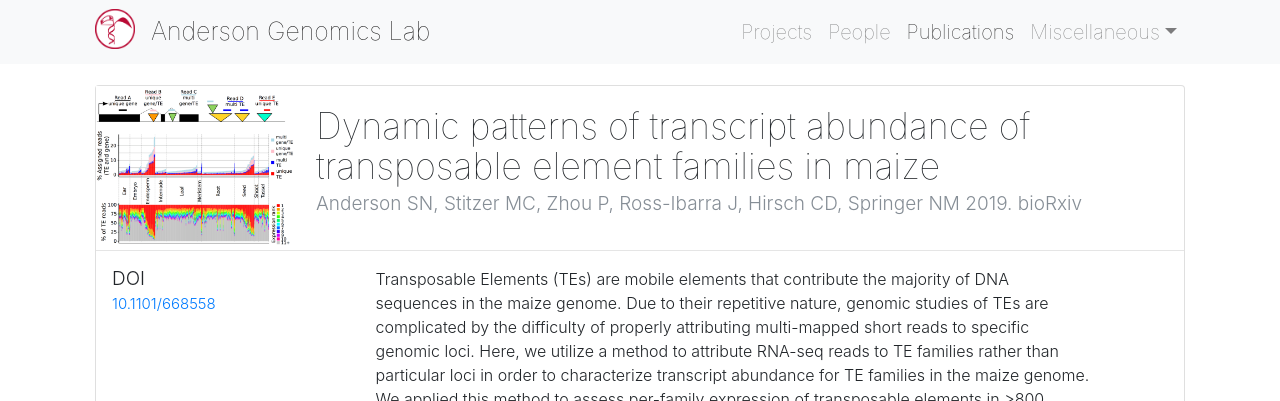
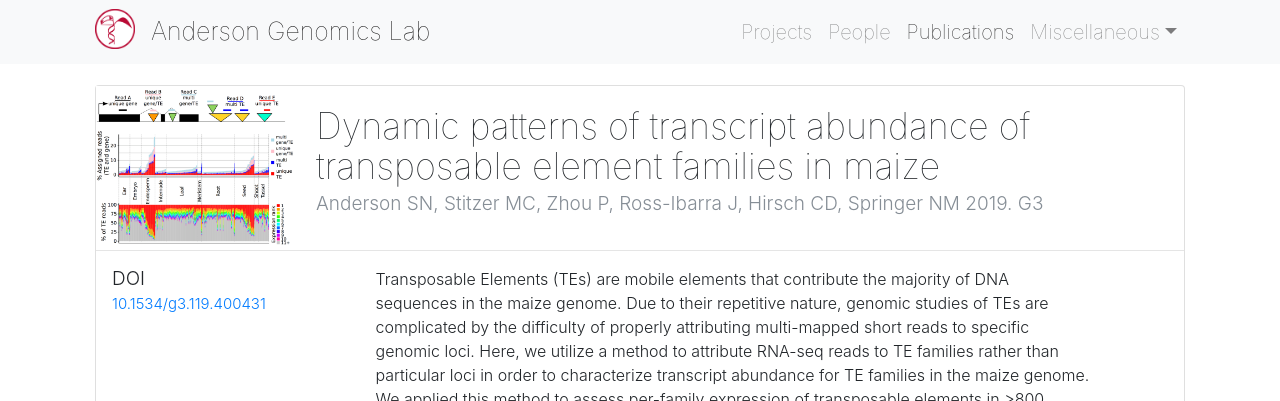
Before and after one commit to andersongenomicslab/andersongenomicslab.github.io, a Jekyll site: the page built from publications/_posts/2019-09-10-Anderson-TEexpression.md, in a window 1280 px wide. Shown: the top 401 px of the page. Built offline with Jekyll 4.4.1, drawn with Linux system fonts in a browser that asks for light colours; nearby versions of some CDN libraries; a style sheet for code colours, icons or effects is not loaded.

Commit message:
Update and rename 2019-06-12-Anderson-TEexpression.md to 2019-09-10-Anderson-TEexpression.md

```diff
--- a/publications/_posts/2019-06-12-Anderson-TEexpression.md
+++ b/publications/_posts/2019-09-10-Anderson-TEexpression.md
@@ -4,10 +4,10 @@ title: "Dynamic patterns of transcript abundance of transposable element familie
 image: /images/publications/Anderson2019TE_exp.png
 authors: Anderson SN, Stitzer MC, Zhou P, Ross-Ibarra J, Hirsch CD, Springer NM
 year: 2019
-ref: Anderson et al. 2019. bioRxiv.
-journal: bioRxiv
+ref: Anderson et al. 2019. G3.
+journal: G3
 pdf:
-doi: 10.1101/668558
+doi: 10.1534/g3.119.400431
 supplement:
 ---
 
```
